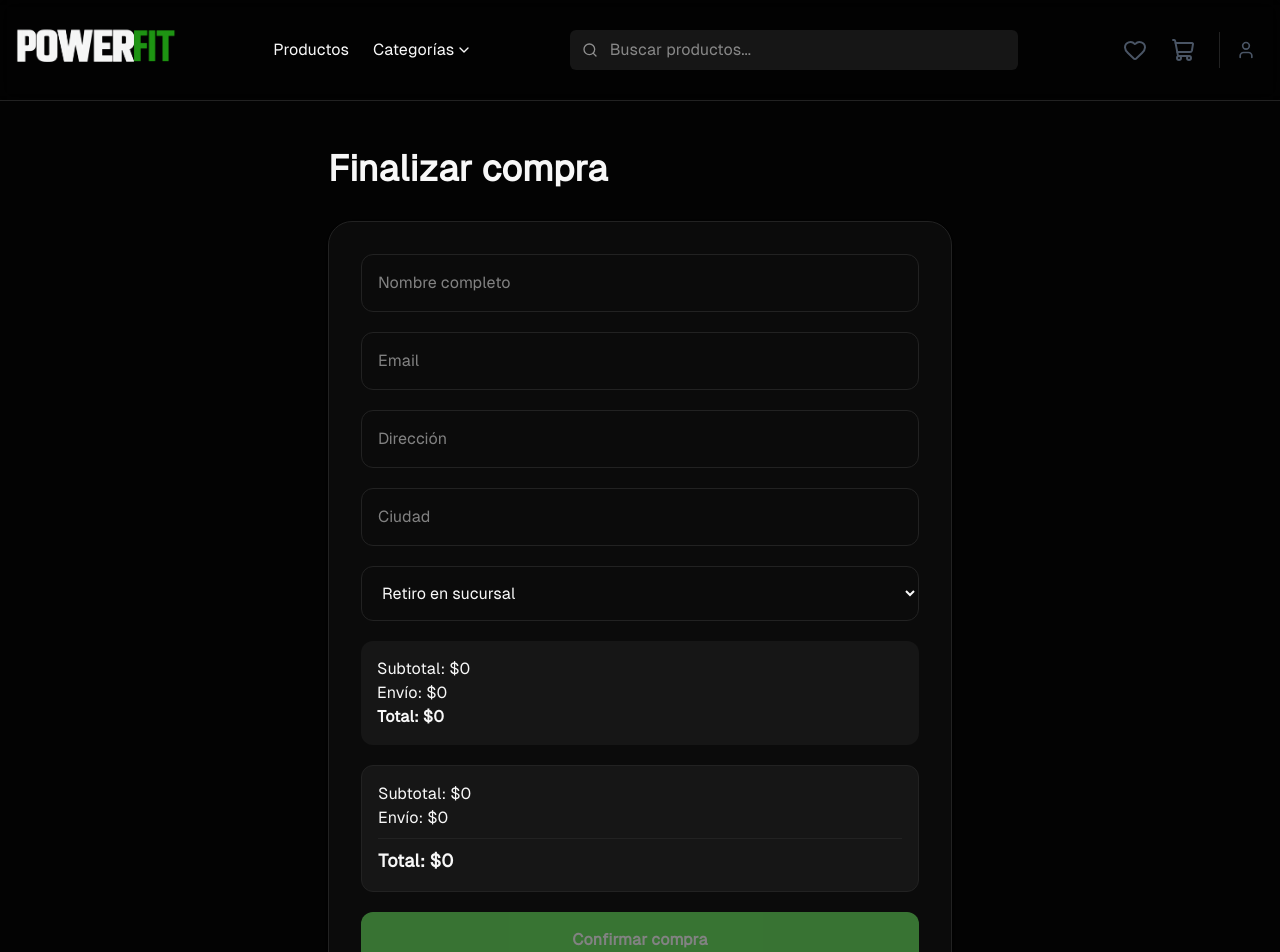
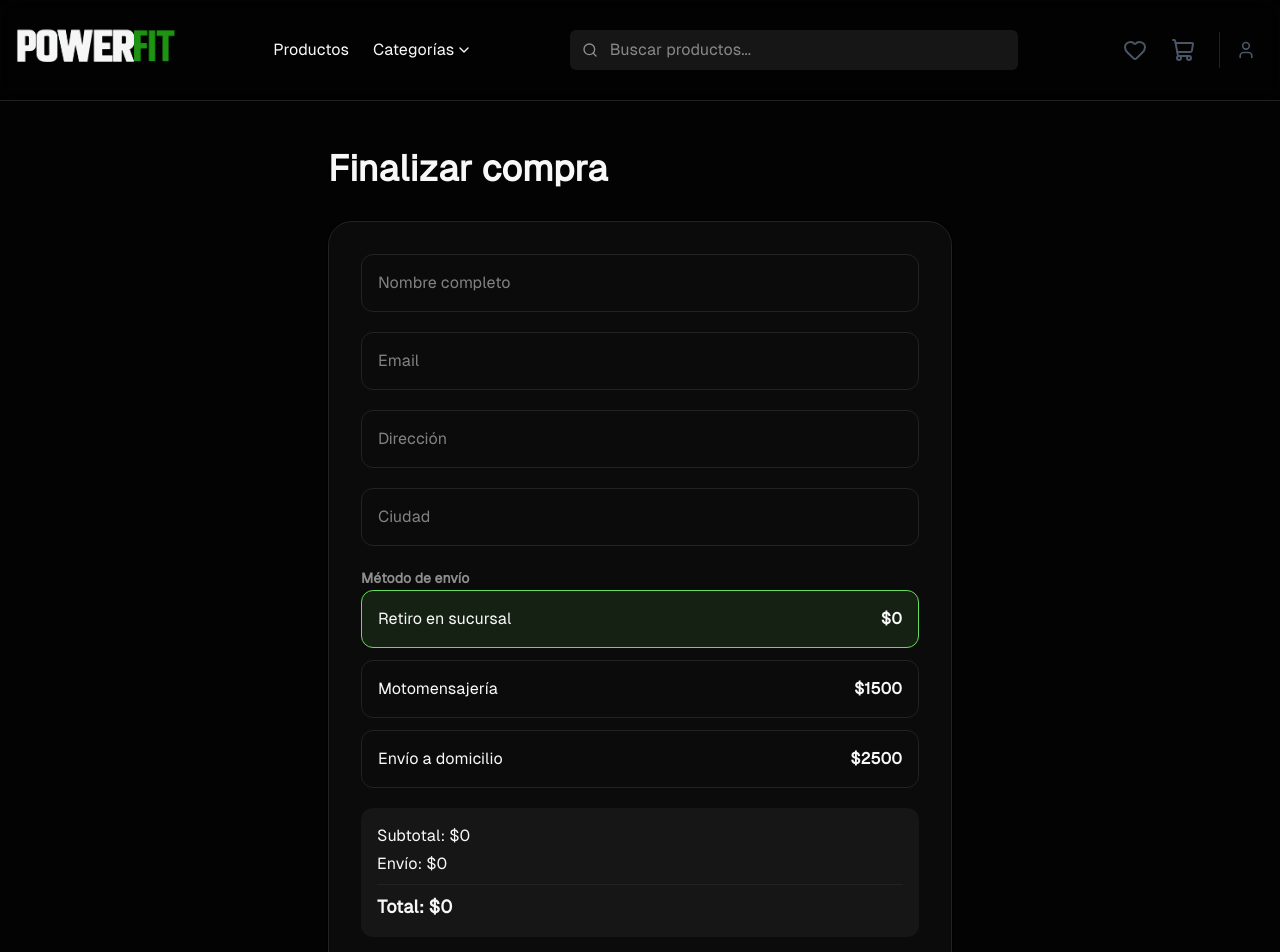
Before and after one commit to IvanPlaza44/powerfit_Frontend, a React (Vite) app: page /checkout in a window 1280 px wide. Shown: the top 952 px of the page. Built offline with nearby package versions, Linux system fonts and the light colour scheme.

Commit message:
checkout

```diff
--- a/src/views/Checkout.jsx
+++ b/src/views/Checkout.jsx
@@ -11,16 +11,6 @@ const Checkout = () => {
 
   const handleChange = (e) => {
     dispatch(setForm({ [e.target.name]: e.target.value }));
-  };
-
-  const handleShippingChange = (e) => {
-    const method = e.target.value;
-
-    let cost = 0;
-    if (method === "motorbike") cost = 1500;
-    if (method === "delivery") cost = 2500;
-
-    dispatch(setShipping({ method, cost }));
   };
 
   const cartTotal = cartItems.reduce(
@@ -39,11 +29,6 @@ const Checkout = () => {
 
   const handlePurchase = async (e) => {
     e.preventDefault();
-
-    if (!isFormValid) {
-      alert("Completa todos los campos");
-      return;
-    }
 
     const token = localStorage.getItem("token");
     const userId = localStorage.getItem("userId");
@@ -65,12 +50,9 @@ const Checkout = () => {
         return;
       }
 
-      await res.json();
-
       dispatch(resetCheckout());
 
       alert("Compra realizada con éxito");
-
       navigate("/products");
     } catch (error) {
       console.error(error);
@@ -81,7 +63,7 @@ const Checkout = () => {
   const shippingOptions = [
     { value: "pickup", label: "Retiro en sucursal", cost: 0 },
     { value: "motorbike", label: "Motomensajería", cost: 1500 },
-    { value: "delivery", label: "Envío a domicilio", cost: 2500 }
+    { value: "delivery", label: "Envío a domicilio", cost: 2500 },
   ];
 
   return (
@@ -94,6 +76,7 @@ const Checkout = () => {
         onSubmit={handlePurchase}
         className="space-y-5 rounded-3xl border border-border bg-card p-8 shadow-sm"
       >
+        {/* FORM */}
         <input
           name="fullName"
           placeholder="Nombre completo"
@@ -126,45 +109,51 @@ const Checkout = () => {
           className="w-full rounded-xl border p-4"
         />
 
-        <select
-          value={checkout.shipping.method}
-          onChange={(e) => {
-            const selected = shippingOptions.find(
-              (opt) => opt.value === e.target.value
-            );
+        {/* SHIPPING MEJORADO */}
+        <div className="space-y-3">
+          <label className="text-sm font-bold text-muted-foreground">
+            Método de envío
+          </label>
 
-            dispatch(setShipping({
-              method: selected.value,
-              cost: selected.cost
-            }));
-          }}
-          className="w-full rounded-xl border p-4"
-        >
-          {shippingOptions.map((opt) => (
-            <option key={opt.value} value={opt.value}>
-              {opt.label}
-            </option>
-          ))}
-        </select>
-
-        <div className="p-4 bg-secondary rounded-xl">
-          <p>Subtotal: ${cartTotal}</p>
-          <p>Envío: ${checkout.shipping.cost}</p>
-          <p className="font-bold">
-            Total: ${finalTotal}
-          </p>
+          <div className="grid gap-3">
+            {shippingOptions.map((opt) => (
+              <button
+                type="button"
+                key={opt.value}
+                onClick={() =>
+                  dispatch(
+                    setShipping({
+                      method: opt.value,
+                      cost: opt.cost,
+                    })
+                  )
+                }
+                className={`flex justify-between items-center rounded-xl border p-4 transition ${
+                  checkout.shipping.method === opt.value
+                    ? "border-primary bg-primary/10"
+                    : "border-border bg-card"
+                }`}
+              >
+                <span className="font-medium">{opt.label}</span>
+                <span className="font-bold">
+                  ${opt.cost}
+                </span>
+              </button>
+            ))}
+          </div>
         </div>
 
-        <div className="mt-4 rounded-xl border p-4 bg-secondary">
+        <div className="rounded-xl bg-secondary p-4 space-y-1">
           <p>Subtotal: ${cartTotal}</p>
           <p>Envío: ${checkout.shipping.cost}</p>
 
           <hr className="my-2" />
 
-          <p className="font-bold text-lg">
-            Total: ${cartTotal + checkout.shipping.cost}
+          <p className="text-lg font-black">
+            Total: ${finalTotal}
           </p>
         </div>
+
         <button
           disabled={!isFormValid}
           type="submit"
```
